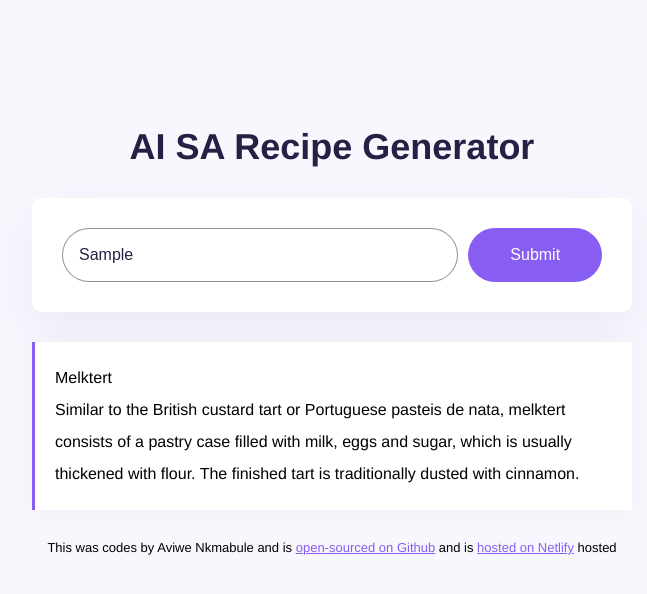
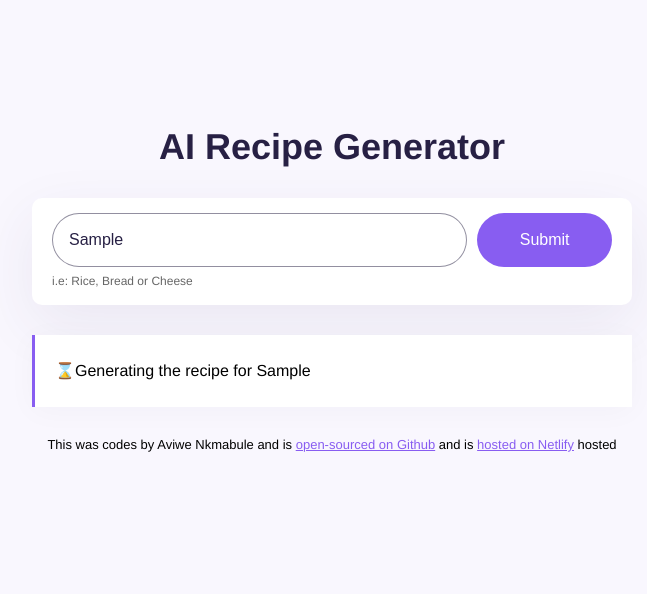
Before and after one commit to Aviwe-Nkambule/AI-generator, a plain HTML site: page index.html in a window 1280 px wide. Both pictures are taken after typing "Sample" into the empty fields and a click on the input 843 px from the left and 255 px from the top of the page. Shown: the whole page, without its empty margins (308-955 px from the left). Drawn offline with nearby package versions, Linux system fonts and the light colour scheme; no server answers.

Commit message:
Improved the User Experience

```diff
--- a/index.html
+++ b/index.html
@@ -10,8 +10,9 @@
   </head>
   <body>
     <div class="container">
-      <h1>AI SA Recipe Generator</h1>
+      <h1>AI Recipe Generator</h1>
       <main>
+        <div class="form-container">
           <form id="recipe-generator-form">
             <input
               type="text"
@@ -23,14 +24,9 @@
               id="user-instructions" />
             <input type="submit" class="submit-button" />
           </form>
-        <div class="recipe" id="recipe">
-          Melktert
-          <br />
-          Similar to the British custard tart or Portuguese pasteis de nata,
-          melktert consists of a pastry case filled with milk, eggs and sugar,
-          which is usually thickened with flour. The finished tart is
-          traditionally dusted with cinnamon.
+          <div class="hint">i.e: Rice, Bread or Cheese</div>
         </div>
+        <div class="recipe hidden" id="recipe"></div>
       </main>
 
       <footer>
--- a/src/index.js
+++ b/src/index.js
@@ -18,6 +18,10 @@ function generateRecipe(event) {
   let prompt = `User instructions: Generate best recipes in ${instructionsInput.value}`;
   let apiUrl = `https://api.shecodes.io/ai/v1/generate?prompt=${prompt}&context=${context}&key=${apiKey}`;
 
+  let recipeElement = document.querySelector("#recipe");
+  recipeElement.classList.remove("hidden");
+  recipeElement.innerHTML = `<div class="generating">⌛Generating the recipe for ${instructionsInput.value}</div>`;
+
   console.log("Generating recipe");
   console.log(`Prompt: ${prompt}`);
   console.log(`Context: ${context}`);
--- a/src/style.css
+++ b/src/style.css
@@ -24,13 +24,23 @@ h1 {
   color: #272044;
 }
 
-form {
-  padding: 30px;
+.form-container {
+  padding: 15px 20px;
+  margin-bottom: 30px;
   background-color: white;
   box-shadow: 0px 20px 60px rgba(65, 50, 100, 0.08);
   border-radius: 10px;
+}
+
+form {
   display: flex;
-  margin-bottom: 30px;
+}
+
+.hint {
+  line-height: 1.5;
+  margin-top: 5px;
+  opacity: 0.6;
+  font-size: 12px;
 }
 
 .instructions {
@@ -63,6 +73,10 @@ form {
   box-shadow: 0px 4px 30px 0px rgba(39, 33, 66, 0.03);
 }
 
+.hidden {
+  display: none;
+}
+
 .recipe strong {
   color: #885df1;
 }
@@ -72,3 +86,19 @@ footer {
   font-size: 13px;
   margin-top: 30px;
 }
+
+.generating {
+  animation: blink-animation 1s steps(5, start) infinite;
+}
+
+@keyframes blink-animation {
+  to {
+    visibility: hidden;
+  }
+}
+
+@-webkit-keyframes blink-animation {
+  to {
+    visibility: hidden;
+  }
+}
```
Lines whose indentation alone changed are shown as unchanged.
